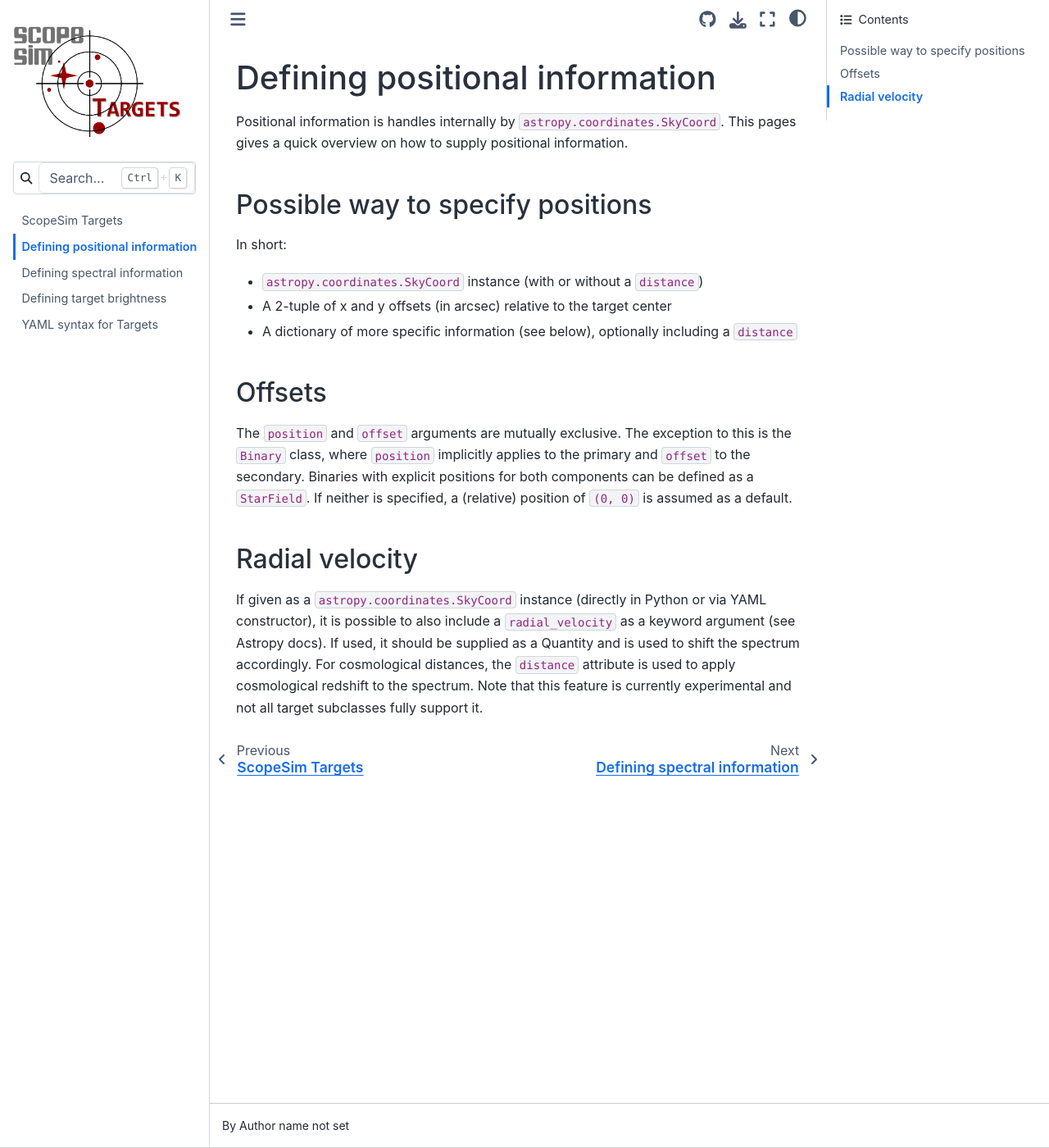
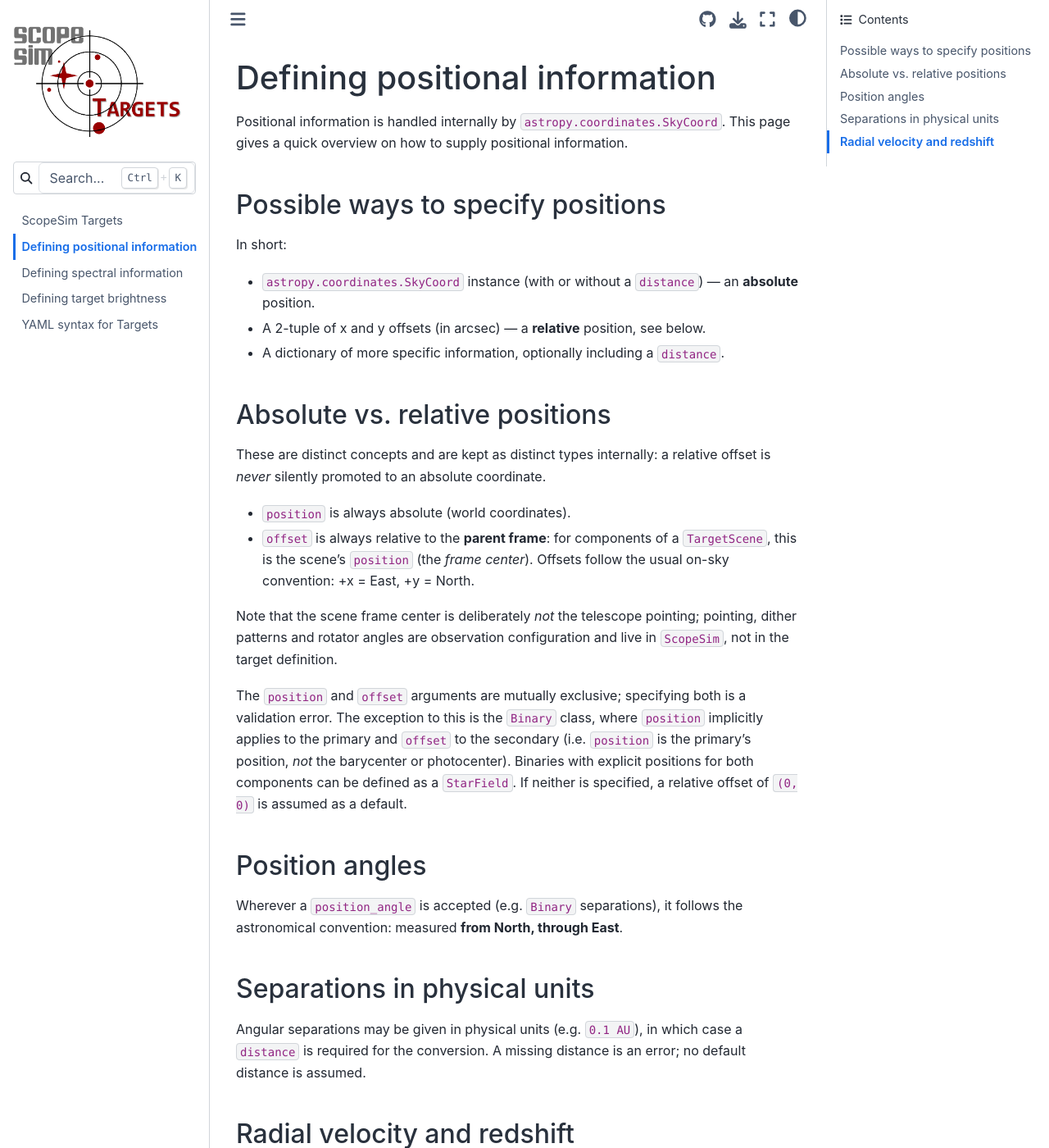
Before and after one commit to AstarVienna/scopesim-targets, a Sphinx documentation site: the page built from docs/defining_positions.md, in a window 1280 px wide and 1400 px high. Shown: the whole window at 82% size. Built offline with Sphinx 7.4.7 and the Sphinx Book theme 1.1.4, drawn with Linux system fonts in a browser that asks for light colours; some of the changed text lies outside the part shown.

Commit message:
update docs

```diff
--- a/docs/defining_positions.md
+++ b/docs/defining_positions.md
@@ -1,21 +1,55 @@
 # Defining positional information
-Positional information is handles internally by `astropy.coordinates.SkyCoord`.
-This pages gives a quick overview on how to supply positional information.
+Positional information is handled internally by `astropy.coordinates.SkyCoord`.
+This page gives a quick overview on how to supply positional information.
 
-## Possible way to specify positions
+## Possible ways to specify positions
 In short:
-* `astropy.coordinates.SkyCoord` instance (with or without a `distance`)
-* A 2-tuple of x and y offsets (in arcsec) relative to the target center
-* A dictionary of more specific information (see below), optionally including a `distance`
+* `astropy.coordinates.SkyCoord` instance (with or without a `distance`) — an **absolute** position.
+* A 2-tuple of x and y offsets (in arcsec) — a **relative** position, see below.
+* A dictionary of more specific information, optionally including a `distance`.
 
-## Offsets
-The `position` and `offset` arguments are mutually exclusive.
-The exception to this is the `Binary` class, where `position` implicitly applies to the primary and `offset` to the secondary.
+## Absolute vs. relative positions
+These are distinct concepts and are kept as distinct types internally:
+a relative offset is *never* silently promoted to an absolute coordinate.
+
+* `position` is always absolute (world coordinates).
+* `offset` is always relative to the **parent frame**: for components of a
+  `TargetScene`, this is the scene's `position` (the *frame center*).
+  Offsets follow the usual on-sky convention: +x = East, +y = North.
+
+Note that the scene frame center is deliberately *not* the telescope pointing;
+pointing, dither patterns and rotator angles are observation configuration and
+live in `ScopeSim`, not in the target definition.
+
+The `position` and `offset` arguments are mutually exclusive; specifying both
+is a validation error.
+The exception to this is the `Binary` class, where `position` implicitly applies
+to the primary and `offset` to the secondary (i.e. `position` is the primary's
+position, *not* the barycenter or photocenter).
 Binaries with explicit positions for both components can be defined as a `StarField`.
-If neither is specified, a (relative) position of `(0, 0)` is assumed as a default.
+If neither is specified, a relative offset of `(0, 0)` is assumed as a default.
 
-## Radial velocity
-If given as a `astropy.coordinates.SkyCoord` instance (directly in Python or via YAML constructor), it is possible to also include a `radial_velocity` as a keyword argument (see Astropy docs).
-If used, it should be supplied as a Quantity and is used to shift the spectrum accordingly.
-For cosmological distances, the `distance` attribute is used to apply cosmological redshift to the spectrum.
-Note that this feature is currently experimental and not all target subclasses fully support it.
+## Position angles
+Wherever a `position_angle` is accepted (e.g. `Binary` separations), it follows
+the astronomical convention: measured **from North, through East**.
+
+## Separations in physical units
+Angular separations may be given in physical units (e.g. `0.1 AU`), in which
+case a `distance` is required for the conversion.
+A missing distance is an error; no default distance is assumed.
+
+## Radial velocity and redshift
+Line-of-sight motion is specified by exactly one of two mutually exclusive
+attributes of the (absolute) position:
+
+* `radial_velocity`: a velocity `Quantity`, for nearby objects.
+  Used to Doppler-shift the spectrum.
+* `z`: the (unitless) cosmological redshift, for distant objects.
+
+If, for any reason, both are present, `radial_velocity` takes priority
+(matching the ESO target specification).
+The `distance` attribute is used **only** for geometric conversions
+(parallax, physical separations); it is *never* used to infer a redshift,
+so no cosmology is silently assumed.
+Note that this feature is currently experimental and not all target subclasses
+fully support it.
```
Also changed, not shown: docs/defining_spectra.md (+17 -5 lines).
